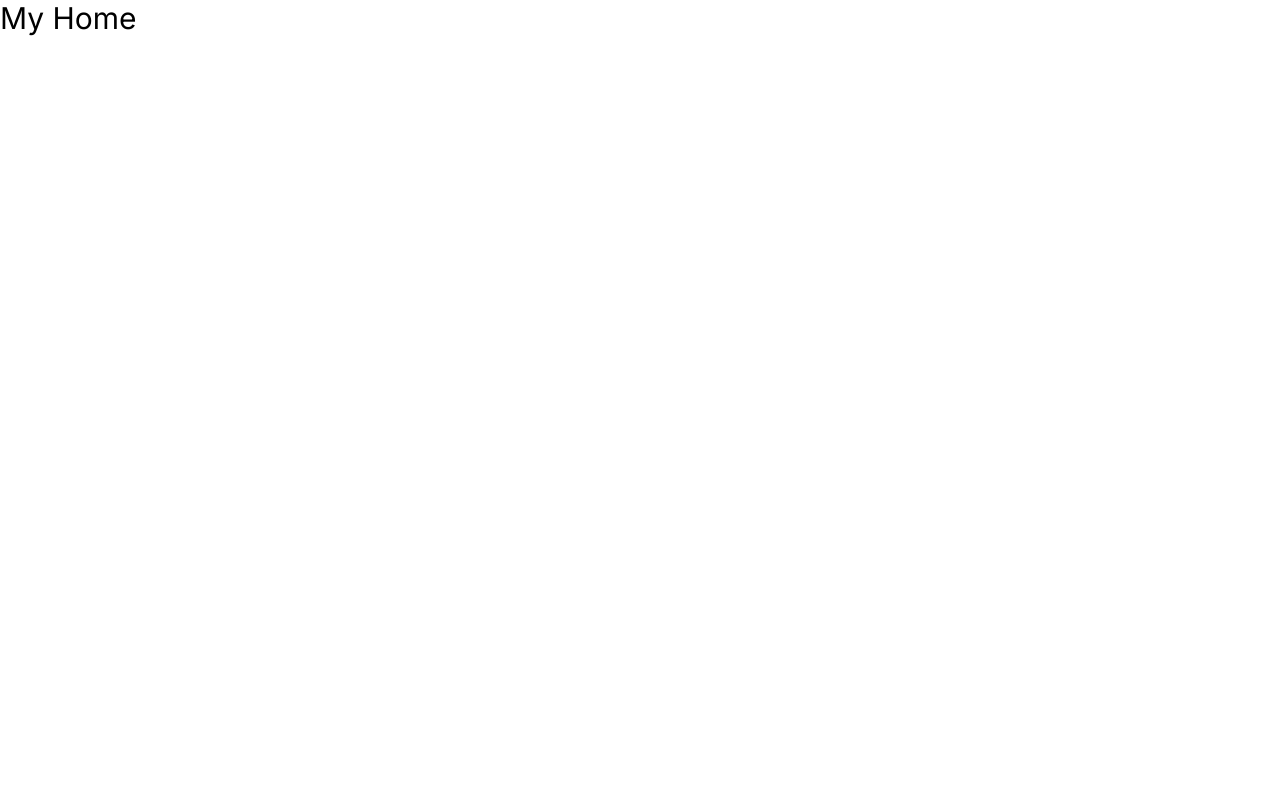
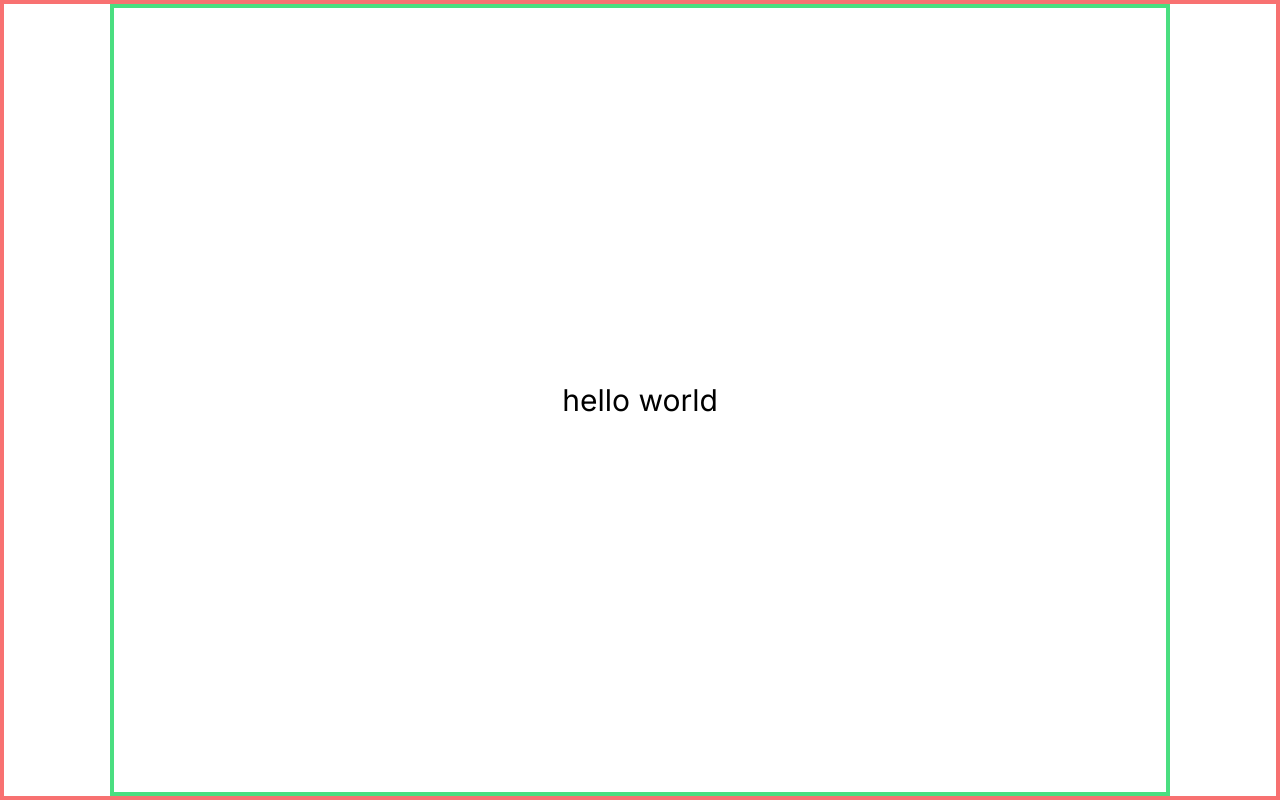
Before and after one commit to SidhartGautam25/marq, a Next.js app in the folder frontend/: page / in a window 1280 px wide. Built offline with nearby package versions, Linux system fonts and the light colour scheme.

Commit message:
i am doing something

```diff
--- a/frontend/app/page.tsx
+++ b/frontend/app/page.tsx
@@ -1,7 +1,9 @@
 export default function Home() {
   return (
-    <h1 className="text-3xl">
-      My Home
-    </h1>
+    <div className="border-red-400  h-dvh border-4 flex items-center justify-center">
+      <div className="text-3xl border-green-400 border-4 h-full w-5/6 text-center content-center">
+        hello world
+      </div>
+    </div>
   )
 }
```
Also changed, not shown: 1 other file (tests, documents, lock files or other folders).
